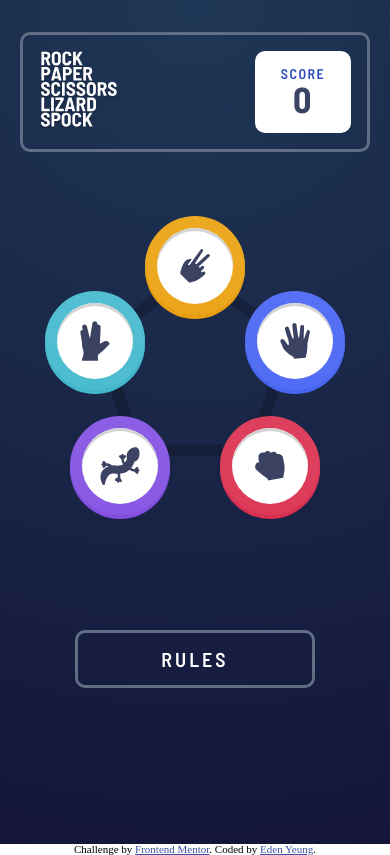
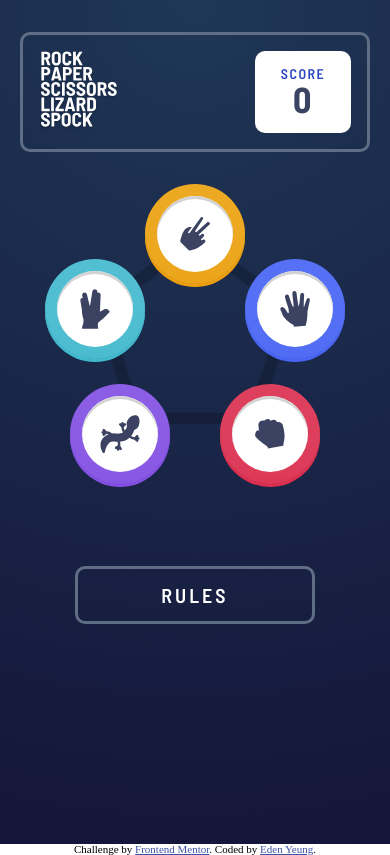
Before and after one commit to basktballer/rock-paper-scissors-master, a plain HTML site: page index.html in a window 390 px wide. Drawn offline with Linux system fonts and the light colour scheme.

Commit message:
fix mobile layout

```diff
--- a/_scss/index.scss
+++ b/_scss/index.scss
@@ -11,10 +11,15 @@ $paper-linear-gradient: linear-gradient(to top,  hsl(230, 89%, 62%), 1%, hsl(230
 $rock-linear-gradient: linear-gradient(to top,  hsl(349, 71%, 52%), 1%, hsl(349, 70%, 56%) );
 $lizard-linear-gradient: linear-gradient(to top,  hsl(261, 73%, 60%), 1%, hsl(261, 72%, 63%));
 $spock-linear-gradient: linear-gradient(to top,  hsl(189, 59%, 53%), 1%, hsl(189, 58%, 57%));
-$winner-box-shadow: 0 0 20px 20px hsl(214, 47%, 43%),
-                    0 0 40px 40px hsl(214, 47%, 37%),
-                    0 0 60px 60px hsl(214, 47%, 30%),
-                    0 0 80px 80px hsl(214, 47%, 23%);
+$winner-box-shadow-mobile:  0 0 10px 10px hsl(214, 47%, 43%),
+                            0 0 20px 20px hsl(214, 47%, 37%),
+                            0 0 30px 30px hsl(214, 47%, 30%),
+                            0 0 40px 40px hsl(214, 47%, 23%);
+$winner-box-shadow-desktop: 0 0 20px 20px hsl(214, 47%, 43%),
+                            0 0 40px 40px hsl(214, 47%, 37%),
+                            0 0 60px 60px hsl(214, 47%, 30%),
+                            0 0 80px 80px hsl(214, 47%, 23%);
+
 
 $icon-width-mobile: 30px;
 $icon-width-desktop: 45px;
@@ -25,7 +30,7 @@ $pentagon-width-desktop: 350px;
 
 $game-window-height-mobile: 350px;
 $game-window-height-desktop: 550px;
-$game-window-padding: 4rem 0;
+$game-window-padding: 2rem 0;
 $game-window-padding-desktop: 6rem 0;
 $game-icon-width: 50px;
 
@@ -316,7 +321,7 @@ h3 {
         }
 
         .winner-box-shadow {
-          box-shadow: $winner-box-shadow;
+          box-shadow: $winner-box-shadow-mobile;
         }
 
         .winner-fade-back {
@@ -440,6 +445,10 @@ h3 {
           .house-selection {
             flex-direction: column-reverse;
           }
+
+          .winner-box-shadow {
+            box-shadow: $winner-box-shadow-desktop;
+          }
         }
       }
 
```
Also changed, not shown: _css/index.css, 1 other file.
